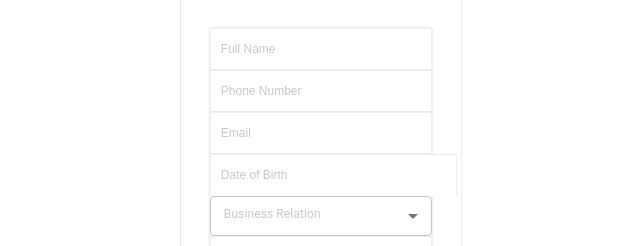
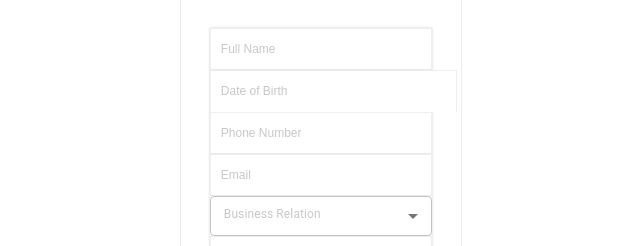
Before and after one commit to jabezdubale/Tariya-Real-Estate-WebApp, a React (Create React App) app: page / in a window 1280 px wide. Both pictures are taken after a click on the link "Signup". Shown: the part 315-561 px from the top of the page, without its empty margins (319-959 px from the left). Built offline with nearby package versions, Linux system fonts and the light colour scheme.

Commit message:
ready to deploy

```diff
--- a/package.json
+++ b/package.json
@@ -16,6 +16,8 @@
     "react": "^18.2.0",
     "react-datepicker": "^4.8.0",
     "react-dom": "^18.2.0",
+    "react-multi-date-picker": "^3.3.1",
+    "react-overlays": "^5.2.1",
     "react-scripts": "5.0.1",
     "styled-components": "^5.3.5",
     "web-vitals": "^2.1.4"
--- a/src/components/accountBox/datePickers.css
+++ b/src/components/accountBox/datePickers.css
@@ -9,7 +9,6 @@
     border-bottom: 1.4px solid transparent;
     transition: all 200ms ease-in-out;
     font-size: 12px;
-
 }
 ::placeholder {
   color: rgba(200, 200, 200, 1);
@@ -17,5 +16,4 @@
 
 :focus {
   outline: none;
-  border-bottom: 2px solid rgb(241, 196, 15);
 }
--- a/src/components/accountBox/signupForm.jsx
+++ b/src/components/accountBox/signupForm.jsx
@@ -25,7 +25,7 @@ export function SignupForm(props) {
 
     if(registerIsClicked === true){
       if(password === confirmPassword){
-        axios.post("http://localhost:8080/api/account/create", {
+        axios.post("https://tariya-real-estate.herokuapp.com/api/account/create", {
           "fullName": fullName,
           "phone": phoneNumber,
           "email": email,
@@ -34,6 +34,7 @@ export function SignupForm(props) {
           "pin": password
         }).then((response) => {
           console.log(response.data)
+          alert("Account has been created. Please log in using your Email and password");
         }
           )
         .catch((error) =>{
@@ -51,19 +52,31 @@ export function SignupForm(props) {
     <BoxContainer>
       <FormContainer>
         <Input type="text" value={fullName} placeholder="Full Name" onChange={(event) => setFullName(event.target.value)} />
+        <DatePicker
+                    selected={dob}
+                    portalId="root"
+                    placeholderText="Date of Birth"
+                    showMonthDropdown
+                    showYearDropdown
+                    dropdownMode="select"
+                    isClearable
+                    popperPlacement="bottom"
+                    popperModifiers={{
+                        flip: {
+                            behavior: ["bottom"]
+                        },
+                        preventOverflow: {
+                            enabled: false
+                        },
+                        hide: {
+                            enabled: false
+                        }
+                    }}
+                    onChange={date => setDob(date)}
+          />
         <Input type="tel" value={phoneNumber} placeholder="Phone Number" onChange={(event) => setPhoneNumber(event.target.value)}/>
         <Input type="email" value={email} placeholder="Email" onChange={(event) => setEmail(event.target.value)}/>
-
-        <DatePicker
-                    selected={dob}
-                    maxWidth
-                    placeholderText="Date of Birth"
-                    showMonthDropdown
-                    isClearable
-                    onChange={date => setDob(date)}
-          />
-
-        <FormControl sx={{ "& .MuiOutlinedInput-root": { "&.Mui-focused fieldset": {borderColor: "RGBA(200, 200, 200, 0.3)"}} }}>
+        <FormControl sx={{ "& .MuiOutlinedInput-root": { "&.Mui-focused fieldset": {borderColor: "RGBA(200, 200, 200, 0.3)"}} } }>
         <Select
             id="permission"
             value = {permission}
```
Also changed, not shown: 2 other files (tests, documents, lock files or other folders).
